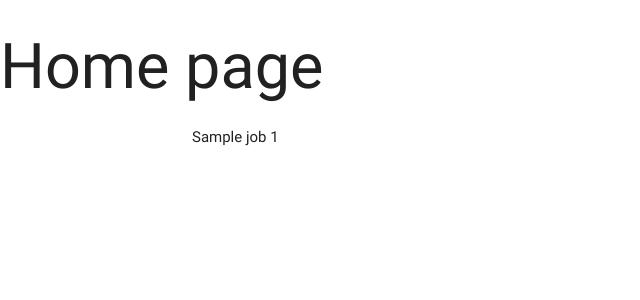
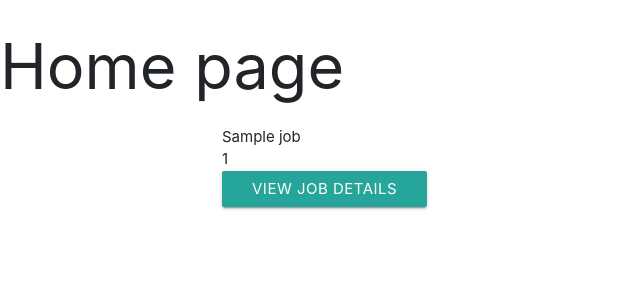
Before and after one commit to annaweronica/MyJobList, a Flask app: page / in a window 1280 px wide. Shown: the top 300 px of the page, without its empty margins (0-640 px from the left). Run offline with Flask 2, Linux system fonts and the light colour scheme; a database or web service that is not in the repository returns one stand-in record (values such as "Sample title"); some libraries are stand-ins or nearby versions.

Commit message:
removed excel data file, get index.html workig

```diff
--- a/app.py
+++ b/app.py
@@ -36,20 +36,10 @@ def get_jobs(job_id):
     return render_template("jobs.html", jobs=mongo.db.jobs.find_one({"_id": ObjectId(job_id)}))
 
 
-@app.route('/import_data')
-def import_data():
-    csvfile = open('data/dbExcel-ex.csv', 'r')
-    reader = csv.DictReader(csvfile)
-    header = ["job_title", "company_id", "job_description", "company_description", "url"]
-
-    for each in reader:
-        row = {}
-        for field in header:
-            row[field] = each[field]
-
-        mongo.db.jobs.insert_one(row)
-    return "hello Wrold"
-
+# add job function
+@app.route('/add_job')
+def add_job():
+    return render_template("addjob.html", )
 
 if __name__ == "__main__":
     app.run(host=os.environ.get('IP'),
--- a/data/dbExcel-ex.csv
+++ /dev/null
@@ -1,5 +0,0 @@
-Lp,,job_title,company_id,job_description,company_description,url
-1,,SAP Specialist ,Landshypotek Bank,Are you a specialist in SAP and want to work in a role close to the business? Want to work at a different bank where employees are crucial to success. Landshypotek Bank is currently seeking a Systems Specialist within SAP for their team.,"Landshypotek Bank wants to contribute to a richer life throughout the country. Since 1836 we have financed investments in agriculture and forestry and for entrepreneurship in the countryside. Today we also offer mortgages to homeowners outside the big cities as well as savings for everyone whose hearts are clapping for a vibrant rural area. Landshypotek Bank is a different bank with a big task where the employees are crucial to our success. Landshypotek Bank consists of about 200 dedicated employees in 19 offices, which together contribute to a richer life throughout the country. The difference between our bank and others is that here you will notice and see the effects of how you contribute to achieving our goals. Because of our size, we have the opportunity to be fast-footed and to be at the forefront of the market in terms of digital solutions and systems.",https://www.uptrail.com/sv/lediga-jobb/hos/3670-landshypotek-bank-ab/som/8289-sap-specialist-till-landshypotek-bank
-2,,Expereinced Frontend or Fullstack developers,Camgemini,"At Capgemini we can offer the best of both worlds - a global presence that creates security while being locally anchored on the Swedish market with several regional offices! Right now we would like to meet you with at least 5 years experience , who want to work in our ""Team Mobile"" - with front end, full stack or our mobile apps? ",Do you want to take the next step in your career and continue to grow in an environment where your own development takes priority? We provide you with the tools to keep you up to date with the latest technology and adapt your career to you and your ambitions. Our customers are leading companies in their sector and you will be given the opportunity to work with your team to lead them on their digitization journey.,https://www.uptrail.com/sv/lediga-jobb/hos/1353-pa-capgemini/som/8369-erfaren-frontend-eller-fullstackutvecklare
-3,,Frontend Tech Lead,Nocare,"In the role of Frontend Tech Lead at Nocere, you set the structure for the company's interface. You are a person who grows responsibly - and in combination with the role of developer, you lead the company's front end work. Your everyday life includes everything from responsibility for structural issues to ""look and feel"" connected to the interface. Your everyday life consists of close cooperation with colleagues, product owners and the immediate manager. Your views make a big difference in the continued work to further develop Nocere's graphical interface.","Nocere streamlines claims settlement and invoice management for insurance companies in the Nordic countries. Every year, Nordic insurance companies handle millions of claims. The vast majority are simple and can be resolved automatically, yet they are often handled manually. Nocere builds automated claims settlement and billing solutions that make it cheaper and better - both for insurance companies and policyholders. But when necessary we also offer manual damage control.",https://www.uptrail.com/sv/lediga-jobb/hos/3655-nocere/som/8246-frontend-tech-lead-till-nocere
-4,,Frontend developer,Sogeti,"You will be part of a team made up of driven and tech-interested developers. The team also works with project managers, web strategists, UX designers and architects. You have access to the latest technology in front end development and the opportunity to constantly evolve to stay at the forefront, if you lack something, we will educate you. We deliver to many different customers in different industries, which allows us to offer varied assignments at innovative start-ups as well as with large projects at leading organizations.","Sogeti, part of the Capgemini Group, has operations in more than 100 locations around the world. In Sweden there are 21 offices with a total of 1200 employees. Sogeti works closely with customers and partners to take full advantage of the potential of technology to tailor innovative, future-focused solutions in Digital Assurance & Testing, Cloud and Cybersecurity, enhanced by AI and automation.",https://www.uptrail.com/sv/lediga-jobb/hos/3346-sogeti/som/8357-frontend-utvecklare
--- /dev/null
+++ b/templates/addjob.html
@@ -0,0 +1,3 @@
+{% extends "base.html" %} {% blcok content %}
+<h1>Add job post</h1>
+{% endblock %}
--- a/templates/base.html
+++ b/templates/base.html
@@ -3,14 +3,22 @@
 
 <head>
     <link href="https://fonts.googleapis.com/icon?family=Material+Icons" rel="stylesheet">
+    <link rel="stylesheet" href="https://stackpath.bootstrapcdn.com/bootstrap/4.4.1/css/bootstrap.min.css" integrity="sha384-Vkoo8x4CGsO3+Hhxv8T/Q5PaXtkKtu6ug5TOeNV6gBiFeWPGFN9MuhOf23Q9Ifjh" crossorigin="anonymous">
     <link rel="stylesheet" href="https://cdnjs.cloudflare.com/ajax/libs/materialize/0.100.2/css/materialize.min.css">
     <link rel="stylesheet" href="{{url_for('static', filename='css/style.css')}}" type="text/css" />
 </head>
 
 <body>
+
+
+
     <div class="container">
+
         {% block content %} {% endblock %}
     </div>
+
+
+
     <script src="https://cdnjs.cloudflare.com/ajax/libs/jquery/3.2.1/jquery.min.js"></script>
     <script src="https://cdnjs.cloudflare.com/ajax/libs/materialize/0.100.2/js/materialize.min.js"></script>
     </script>
--- a/templates/index.html
+++ b/templates/index.html
@@ -1,10 +1,21 @@
 <h1>Home page</h1>
+{% extends 'base.html' %}
 
-{% extends 'base.html' %}
+<div class="fluid-container">
+   <div class="row">
 {% block content %}
         {% for job in jobs %}
+        <div class="col-sm-4">
         {{job.job_title}}
+        </div>
+        <div class="col-sm-4">
         {{job.company_id}}
+        </div>
+        <div class="col-sm-4">
+         <a class="btn btn-outline-secondary" type="button" href="{{url_for('get_jobs', job_id=job._id)}}">View job details</a>
 
+    </div>
         {% endfor %}
 {% endblock %}
+    </div>
+</div>
```
